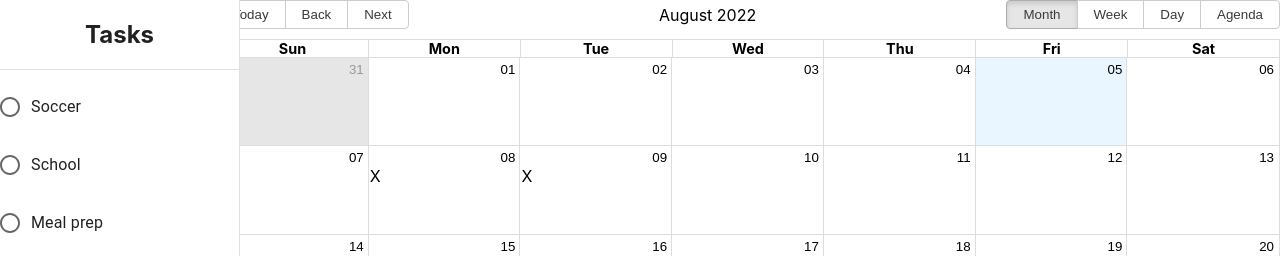
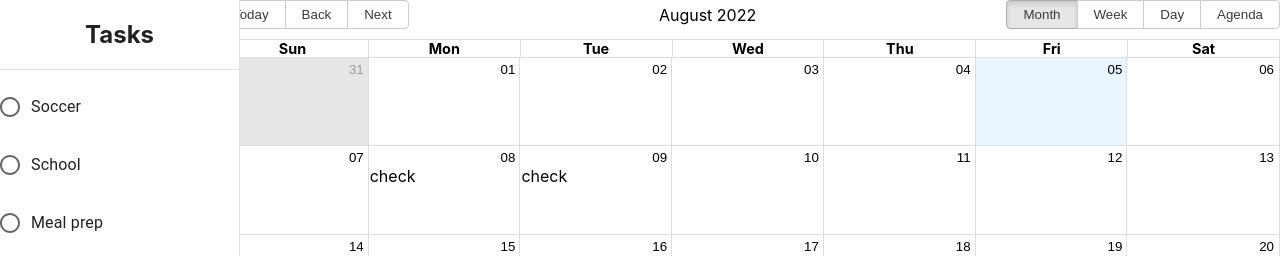
Before and after one commit to TaliSofiMato/CalendarX, a React (Create React App) app: page / in a window 1280 px wide. Shown: the top 256 px of the page. Built offline with nearby package versions, Linux system fonts and the light colour scheme.

Commit message:
displaying check when all events and displaying x when radio is selected

```diff
--- a/src/App.js
+++ b/src/App.js
@@ -4,28 +4,31 @@ import moment from 'moment'
 import 'react-big-calendar/lib/css/react-big-calendar.css';
 import Sidebar from './Sidebar'
 import Grid from '@mui/material/Grid';
-import {useState} from 'react'
+import { useState } from 'react'
 import Button from '@mui/material/Button';
 
 const myEventsList = [
   {
-    id:'School',
-    title:'test on math',
+    id: 'School',
+    title: 'test on math',
     allDay: true,
     start: '2022-08-08T04:00:00.000Z',
-    end:'2022-08-08T05:00:00.000Z',
+    end: '2022-08-08T05:00:00.000Z',
   },
   {
-    id:'Soccer',
-    title: 'practice at 6pm',
+    id: 'Soccer',
+    title: 'practice',
     allDay: true,
     start: '2022-08-09T07:00:00.000Z',
-    end:'2022-08-09T09:00:00.000Z',
+    end: '2022-08-09T09:00:00.000Z',
   }
 ]
 
 const XComponent = () => {
   return <>X</>
+}
+const checkboxComponent = () => {
+  return <>check</>
 }
 
 const localizer = momentLocalizer(moment)
@@ -46,7 +49,7 @@ const MyCalendar = props => {
           currentlySelected={currentlySelected}
         />
       </Grid>
-      <Grid item  xs={10} className='calendar'>
+      <Grid item xs={10} className='calendar'>
         <Calendar
           localizer={localizer}
           events={
@@ -54,12 +57,18 @@ const MyCalendar = props => {
             myEventsList.filter(e => e.id === currentlySelected)
             : myEventsList
           }
-          components={{
-            eventWrapper: XComponent
+
+            components = {{
+
+                eventWrapper: currentlySelected ? XComponent
+              : checkboxComponent
           }}
+
+
         startAccessor="start"
         endAccessor="end"
         style={{ height: 500 }}
+
         />
       </Grid>
     </Grid>
```
Lines whose indentation alone changed are shown as unchanged.
